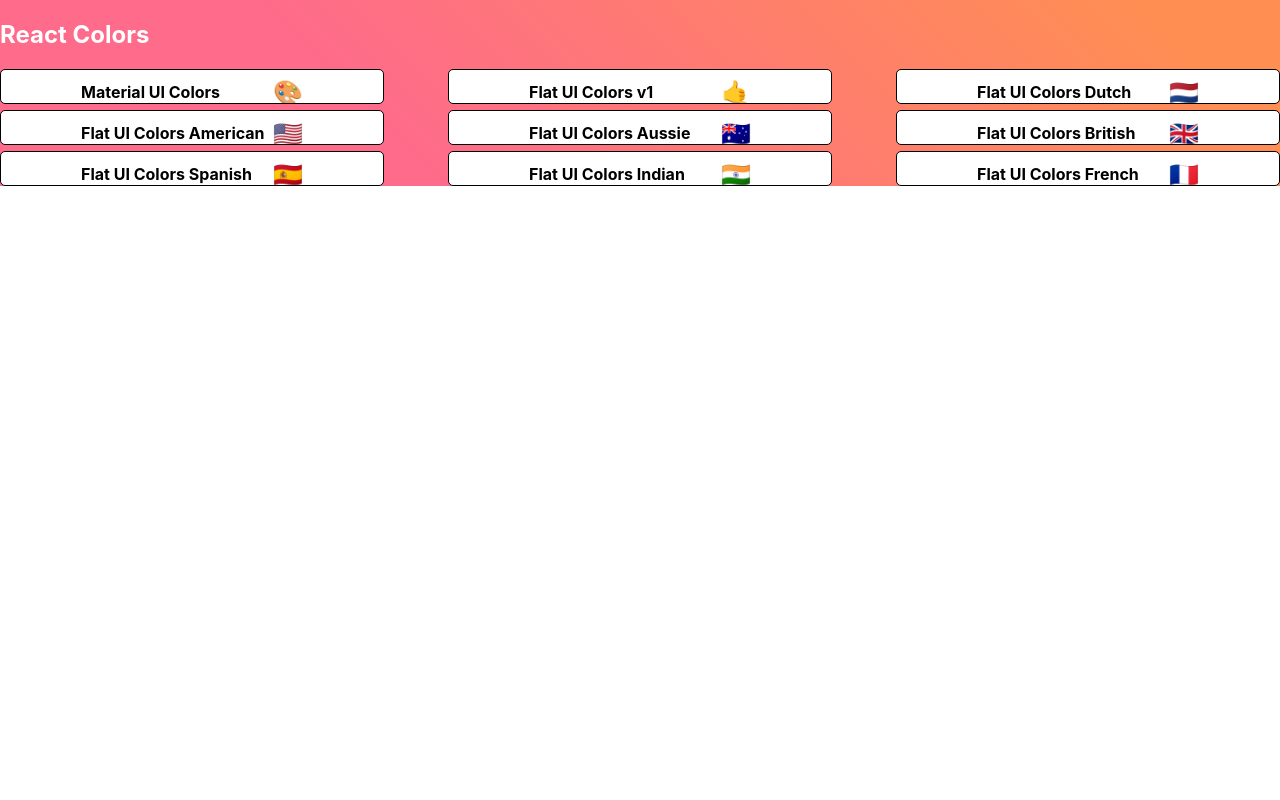
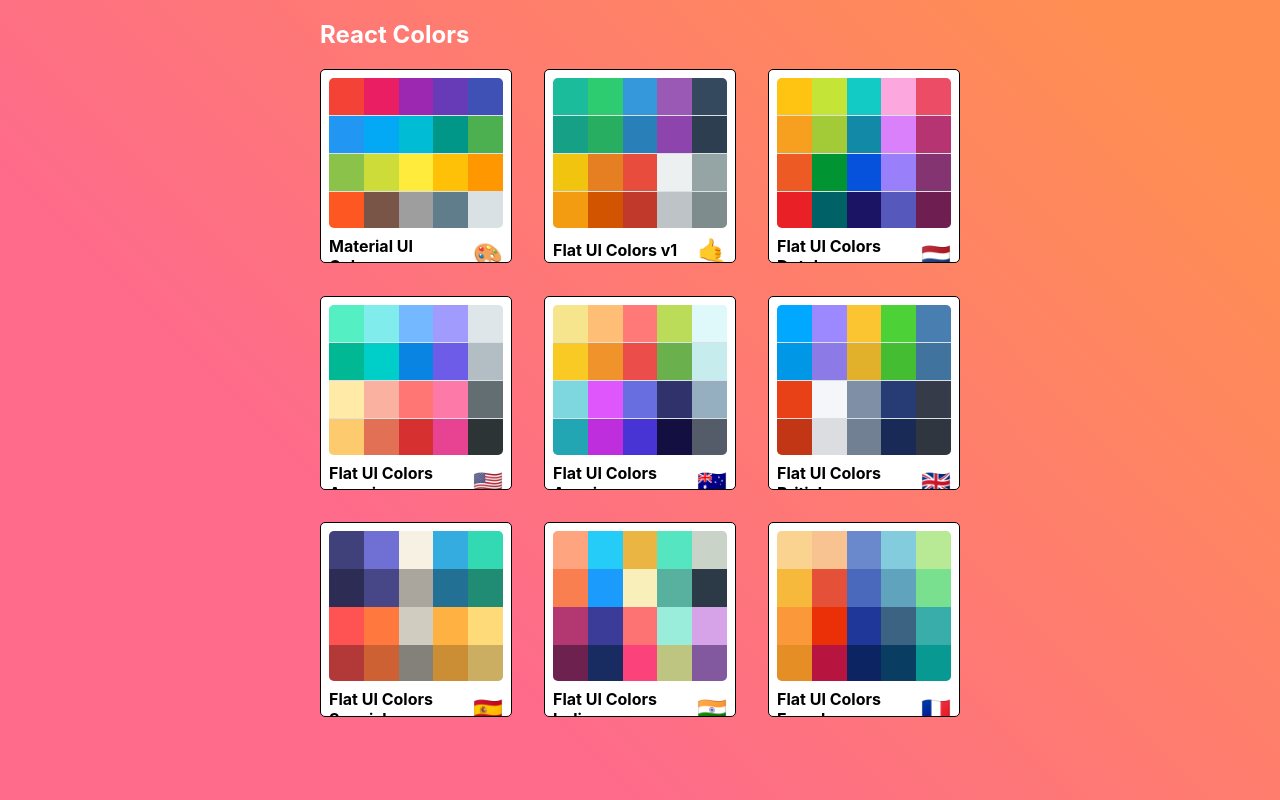
Before and after one commit to roger-rangel/First-React-App, a React (Create React App) app: page / in a window 1280 px wide. Built offline with nearby package versions, Linux system fonts and the light colour scheme.

Commit message:
Finish styling MiniPalette

```diff
--- a/src/MiniPalette.js
+++ b/src/MiniPalette.js
@@ -1,12 +1,12 @@
 import React from 'react';
-import { withStyles } from '@mui/styles';
+import { makeStyles } from '@mui/styles';
 
-const styles = {
+const useStyles = makeStyles({
   root: {
     backgroundColor: "white",
     border: " 1px solid black",
     borderRadius: "5px",
-    padding: "0 5rem",
+    padding: "0.5rem",
     position: "relative",
     overflow: "hidden",
     "&hover": {
@@ -14,7 +14,11 @@
     }
   },
   colors: {
-    backgroundColor: "white"
+    backgroundColor: "#dae1e4",
+    height: "150px",
+    width: "100%",
+    borderRadius: "5px",
+    overflow: "hidden"
   },
   title: {
     display: "flex",
@@ -38,21 +42,27 @@
     position: "relative",
     marginBottom: "-3.5px"
   }
-};
+});
 
-function MiniPalette(props) {
-  const { classes, paletteName, emoji } = props;
-  console.log(classes.colors);
+export default function MiniPalette(props) {
 
+  const { paletteName, emoji, colors } = props;
+  const classes = useStyles();
+
+  const miniColorBoxes = colors.map(color => (
+    <div
+      className={classes.miniColor}
+      style={{ backgroundColor: color.color }}
+      key={color.name}
+    />
+  ));
 
   return (
     <div className={classes.root}>
-      <div className={classes.colors}>
-        <h1 className={classes.title}>{paletteName} <span className={classes.emoji}>{emoji}</span></h1>
-      </div>
-
+      <div className={classes.colors}>{ miniColorBoxes }</div>
+      <h5 className={classes.title}>
+        {paletteName} <span className={classes.emoji}>{emoji}</span>
+      </h5>
     </div>
   )
 }
-
-export default withStyles(styles)(MiniPalette);
--- a/src/PaletteList.js
+++ b/src/PaletteList.js
@@ -5,11 +5,20 @@
 import MiniPalette from "./MiniPalette";
 import { makeStyles } from '@mui/styles';
 
-
 const useStyles = makeStyles({
   root: {
     background: 'linear-gradient(45deg, #FE6B8B 30%, #FF8E53 90%)',
-    color: 'white',
+    height: "100vh",
+    display: "flex",
+    alignItems: "flex-start",
+    justifyContent: "center"
+  },
+  container: {
+    width: "50%",
+    display: "flex",
+    alignItems: "flex-start",
+    flexDirection: "column",
+    flexWrap: "wrap"
   },
   nav: {
     display: "flex",
@@ -40,7 +49,7 @@
                 <MiniPalette {...palette} />
               ))}
         </div>
-    </div>
+      </div>
     </div>
   )
 }
```
